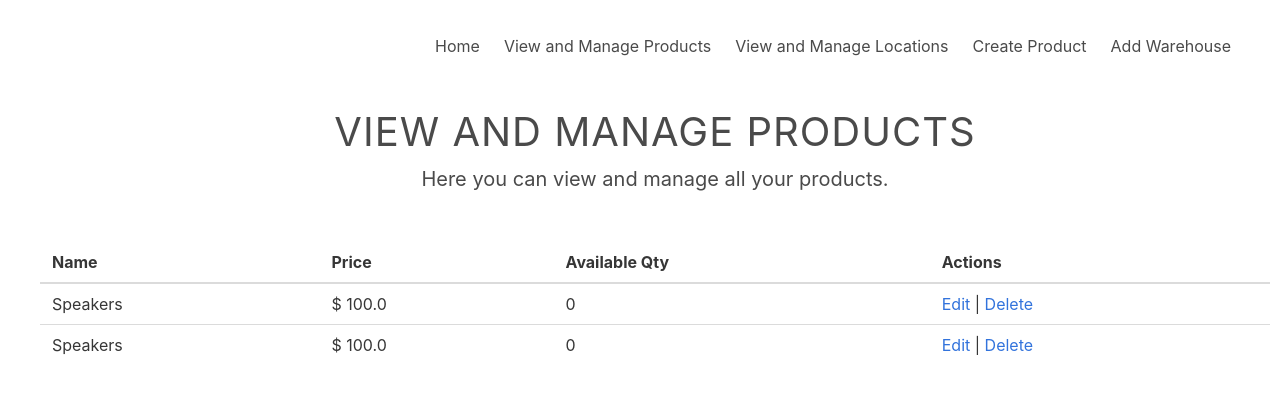
After one commit to ratantejmadan/Inventory-Management-System, a Flask app: page /viewProducts in a window 1280 px wide. The commit adds this page. Shown: the top 394 px of the page. Run offline with Flask 2, Linux system fonts and the light colour scheme.

Commit message:
Implemented Deletion, and Creation

```diff
--- a/main.py
+++ b/main.py
@@ -1,8 +1,9 @@
 from flask import Flask
-from flask import render_template, redirect, url_for, flash
+from flask import redirect, render_template, url_for
 from flask import request
 from flask_sqlalchemy import SQLAlchemy
 import product
+import warehouse
 
 app = Flask(__name__)
 app.config['SECRET_KEY'] = 'red_hot_chili_peppers'
@@ -14,16 +15,162 @@ class Product(db.Model):
     id = db.Column(db.Integer, primary_key=True)
     name = db.Column(db.String(100), unique=True)
     price = db.Column(db.Float, unique=True)
-    qty = db.Column(db.Integer, default=0)
 
 
 class Locations(db.Model):
     id = db.Column(db.Integer, primary_key=True)
+    name = db.Column(db.String(250), unique=True)
+    address = db.Column(db.String(750), unique=True)
+
+
+class Inventory(db.Model):
+    id = db.Column(db.Integer, primary_key=True)
+    warehouse_id = db.Column(db.Integer)
+    product_id = db.Column(db.Integer)
+    qty = db.Column(db.Integer)
+
+
+warehouses: list[warehouse.Warehouse]
+products: list[product.Product]
+
+warehouses = []
+products = []
+
+
+def getWarehouses():
+    """
+    :return: List of warehouses
+    """
+    all_warehouses = Locations.query.all()
+    for i in all_warehouses:
+        newWarehouse = warehouse.Warehouse(i.id, i.name, i.address)
+        warehouses.append(newWarehouse)
+
+
+def getProducts():
+    """
+    :return: List of products
+    """
+    all_products = Product.query.all()
+    for i in all_products:
+        newProduct = product.Product(i.id, i.name, i.price)
+        products.append(newProduct)
+
+
+def populateWarehouse():
+    """
+    :return: populates products in warehouses
+    """
+    all_inventory = Inventory.query.order_by(Inventory.warehouse_id).all()
+    for i in warehouses:
+        for j in all_inventory:
+            if j.warehouse_id == i.warehouse_id:
+                i.addProduct(j.product_id, j.qty)
+    for i in products:
+        for j in warehouses:
+            if i.product_id in j.warehouse_products:
+                i.product_warehouse[j.warehouse_id] = \
+                    j.warehouse_products[i.product_id]
+                i.product_qty += j.warehouse_products[i.product_id]
 
 
 @app.route('/')
 def main():
+    getWarehouses()
+    getProducts()
+    populateWarehouse()
     return render_template("home.html")
+
+
+@app.route('/home')
+def home():
+    return render_template("home.html")
+
+
+@app.route('/createProduct')
+def addProduct():
+    return render_template("addProduct.html", contents=warehouses)
+
+
+@app.route('/createWarehouse')
+def addWarehouse():
+    return render_template("addWarehouse.html")
+
+
+@app.route('/viewProducts')
+def viewProducts():
+    return render_template("viewProducts.html", contents=products)
+
+
+@app.route('/viewLocations')
+def viewLocations():
+    return render_template("viewWarehouse.html", contents=warehouses)
+
+
+@app.route('/createWarehouse', methods=['POST'])
+def createWarehouse():
+    name = request.form.get('warehouseName')
+    address = request.form.get('warehouseLocation')
+    new_location = Locations(name=name, address=address)
+    db.session.add(new_location)
+    db.session.commit()
+
+    w_id = Locations.query.filter_by(name=name).first()
+
+    warehouses.append(warehouse.Warehouse(w_id.id, name, address))
+
+    return redirect(url_for('createWarehouse'))
+
+
+@app.route('/createProduct', methods=['POST'])
+def createProduct():
+    name = str(request.form.get('productName'))
+    price = float(request.form.get('productPrice'))
+    select_warehouse = int(request.form.get('selected_warehouse'))
+    qty = int(request.form.get('productQty'))
+    new_product = Product(name=name, price=price)
+    db.session.add(new_product)
+    p_id = Product.query.filter_by(name=name).first()
+    new_inventory = Inventory(warehouse_id=select_warehouse, product_id=p_id.id,
+                              qty=qty)
+    db.session.add(new_inventory)
+    db.session.commit()
+
+    newProduct = product.Product(p_id.id, name, price)
+    newProduct.addWarehouse(select_warehouse, qty)
+    products.append(newProduct)
+
+    for i in warehouses:
+        if i.warehouse_id == select_warehouse:
+            i.addProduct(newProduct.product_id, qty)
+
+    return redirect(url_for('createProduct'))
+
+
+@app.route('/deleteWarehouse/<object_key>')
+def deleteWarehouse(object_key):
+    Locations.query.filter_by(id=object_key).delete()
+    Inventory.query.filter_by(warehouse_id=object_key).delete()
+    db.session.commit()
+    warehouses.clear()
+    products.clear()
+    getWarehouses()
+    getProducts()
+    populateWarehouse()
+    return redirect(url_for('viewLocations'))
+
+
+@app.route('/deleteProduct/<object_key>')
+def deleteProduct(object_key):
+    Product.query.filter_by(id=object_key).delete()
+    Inventory.query.filter_by(product_id=object_key).delete()
+    db.session.commit()
+    warehouses.clear()
+    products.clear()
+    getWarehouses()
+    getProducts()
+    populateWarehouse()
+    return redirect(url_for('viewProducts'))
 
 
 if __name__ == '__main__':
--- a/product.py
+++ b/product.py
@@ -29,3 +29,8 @@ class Product:
         self.product_price = product_price
         self.product_qty = 0
         self.product_warehouse = {}
+
+    def addWarehouse(self, warehouse_id: int, qty: int):
+
+        self.product_warehouse[warehouse_id] = qty
+        self.product_qty += qty
--- /dev/null
+++ b/templates/base.html
@@ -0,0 +1,57 @@
+<!DOCTYPE html>
+<html lang="en">
+<head>
+    <meta charset="UTF-8">
+    <meta http-equiv="X-UA-Compatible" content="IE=edge">
+    <meta name="viewport" content="width=device-width, initial-scale=1">
+    <link rel="stylesheet" href="https://cdnjs.cloudflare.com/ajax/libs/bulma/0.7.2/css/bulma.min.css"/>
+    <title>Shopify Inventory Management System | Fall 2022 Internship (Backend)</title>
+</head>
+<body style="margin-top: 20px; margin-left: 30px">
+<section>
+    <div class="hero-head">
+        <nav class="navbar">
+            <div class="container">
+                <div class="navbar-menu">
+                    <div class="navbar-end">
+                        <a href="{{ url_for('home') }}" class="navbar-item">
+                            Home
+                        </a>
+                        <a href="{{ url_for('viewProducts') }}" class="navbar-item">
+                            View and Manage Products
+                        </a>
+                        <a href="{{ url_for('viewLocations') }}" class="navbar-item">
+                            View and Manage Locations
+                        </a>
+                        <a href="{{ url_for('addProduct') }}" class="navbar-item">
+                            Create Product
+                        </a>
+                        <a href="{{ url_for('addWarehouse') }}" class="navbar-item">
+                            Add Warehouse
+                        </a>
+                    </div>
+                </div>
+            </div>
+        </nav>
+    </div>
+</section>
+<section style="text-align: center; margin-top: 30px">
+    <div class="heading" style="font-size: 40px">
+        <h1>
+            {% block heading %}
+                Inventory Management System
+            {% endblock %}
+        </h1>
+    </div>
+    <div>
+        <p class="subtitle" style="font-size: 20px; margin-bottom: 50px">
+            {% block subheading %}
+                Quick View
+            {% endblock %}
+        </p>
+    </div>
+</section>
+{% block main %}
+{% endblock %}
+</body>
+</html>
--- /dev/null
+++ b/templates/viewProducts.html
@@ -0,0 +1,33 @@
+{% extends "base.html" %}
+{% block heading %}
+    View and Manage Products
+{% endblock %}
+{% block subheading %}
+    Here you can view and manage all your products.
+{% endblock %}
+{% block main %}
+    <section>
+        <div style="margin-top: 30px; margin-left: 10px; margin-right: 10px">
+            <table class="table is-hoverable is-fullwidth">
+                <thead>
+                <tr>
+                    <th> Name </th>
+                    <th> Price </th>
+                    <th> Available Qty </th>
+                    <th> Actions </th>
+                </tr>
+                </thead>
+                <tbody>
+                {% for row in contents %}
+                    <tr>
+                        <td style="vertical-align: middle"> {{ row.product_name }} </td>
+                        <td style="vertical-align: middle"> $ {{ row.product_price }} </td>
+                        <td style="vertical-align: middle"> {{ row.product_qty }} </td>
+                        <td style="vertical-align: middle"> <a href=""> Edit </a>  |  <a href="{{ url_for('deleteProduct', object_key= row.product_id) }}"> Delete </a></td>
+                    </tr>
+                {% endfor %}
+                </tbody>
+            </table>
+        </div>
+    </section>
+{% endblock %}
```
Also changed, not shown: templates/addProduct.html (added, +36 -0 lines), templates/addWarehouse.html (added, +23 -0 lines), templates/home.html (+9 -10 lines), templates/viewWarehouse.html (added, +33 -0 lines), warehouse.py (added, +35 -0 lines), db.sqlite.
